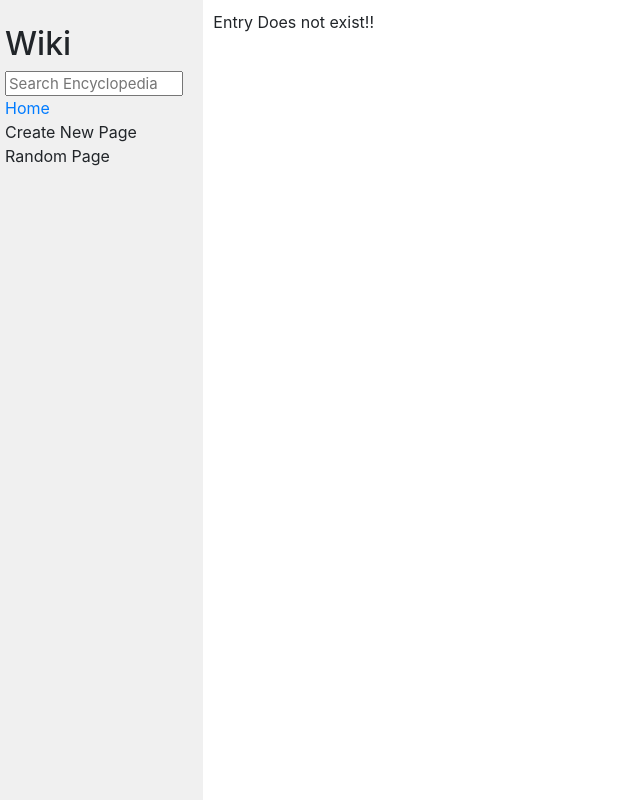
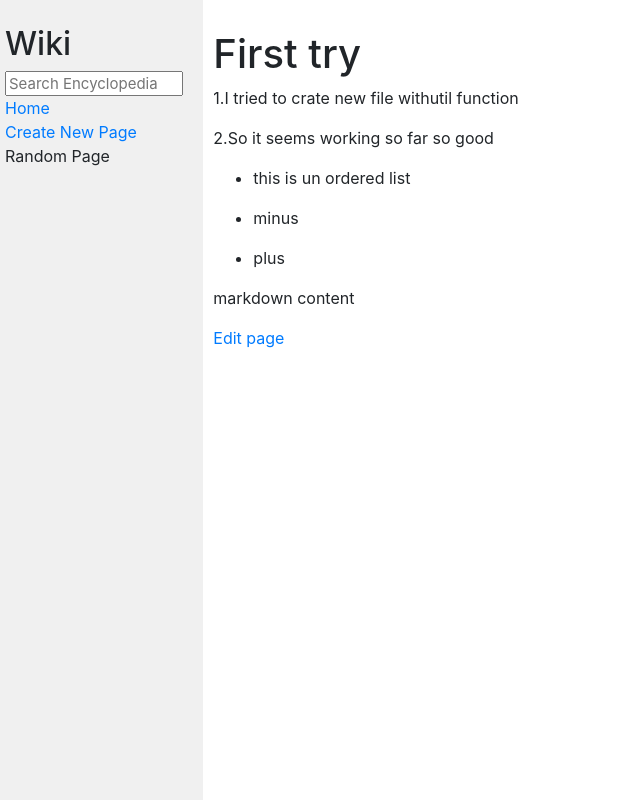
Before and after one commit to xyertem/wiki, a Django app: a page that uses encyclopedia/templates/encyclopedia/layout.html in a window 1280 px wide. Shown: the whole page, without its empty margins (0-640 px from the left). Run offline with Django 3.2, Linux system fonts and the light colour scheme; some libraries are stand-ins or nearby versions.

Commit message:
added django form for creating new page

```diff
--- a/encyclopedia/static/encyclopedia/styles.css
+++ b/encyclopedia/static/encyclopedia/styles.css
@@ -15,6 +15,7 @@ h1 {
 textarea {
     height: 90vh;
     width: 80%;
+    border: 1px solid black;
 }
 
 .main {
--- a/encyclopedia/templates/encyclopedia/EntryPage.html
+++ b/encyclopedia/templates/encyclopedia/EntryPage.html
@@ -5,8 +5,11 @@
 {% endblock %}
 
 {# in views.py, i created a function called entry from taking entry by it's title using utility function called get_entry(); "wiki/<str:title> in url.py in path field" #}
+
 {% block body %}
 
-        {{ entries|safe }}
+        {{ page|safe }}
 
-{% endblock %}
+        <a href="editpage.html">Edit page</a>
+
+        {% endblock %}
--- a/encyclopedia/templates/encyclopedia/index.html
+++ b/encyclopedia/templates/encyclopedia/index.html
@@ -9,7 +9,7 @@
 
     <ul>
         {% for entry in entries %}
-          <a href="{% url 'wiki:entryPage' entry %}"><li>{{ entry }}</li></a>
+          <a href="{% url 'encyclopedia:entryPage' entry %}"><li>{{ entry }}</li></a>
         {% endfor %}
     </ul>
 
--- a/encyclopedia/templates/encyclopedia/layout.html
+++ b/encyclopedia/templates/encyclopedia/layout.html
@@ -13,13 +13,13 @@
             <div class="sidebar col-lg-2 col-md-3">
                 <h2>Wiki</h2>
                 <form>
-                    <input action="#" method="POST" class="search" type="text" name="q" placeholder="Search Encyclopedia">
+                    <input action="#" method="POST" class="search" type="text" name="title" placeholder="Search Encyclopedia">
                 </form>
                 <div>
-                    <a href="{% url 'wiki:index' %}">Home</a>
+                    <a href="{% url 'encyclopedia:index' %}">Home</a>
                 </div>
                 <div>
-                    Create New Page
+                  <a href="{% url 'encyclopedia:newPage' %}">Create New Page</a>
                 </div>
                 <div>
                     Random Page
--- a/encyclopedia/urls.py
+++ b/encyclopedia/urls.py
@@ -2,10 +2,10 @@ from django.urls import path
 
 from . import views
 
-app_name = "wiki"
+app_name = "encyclopedia"
 urlpatterns = [
     path("", views.index, name="index"),
     path("wiki/<str:title>", views.entry, name="entryPage"),
-  # path("search_bar", views.search_bar , name="search_bar")
+    path("newEntry", views.newEntry, name="newPage"),
 
 ]
--- a/encyclopedia/util.py
+++ b/encyclopedia/util.py
@@ -34,4 +34,4 @@ def get_entry(title):
         f = default_storage.open(f"entries/{title}.md")
         return f.read().decode("utf-8")
     except FileNotFoundError:
-        return "Entry Does not exist!!"
+        return None
--- a/encyclopedia/views.py
+++ b/encyclopedia/views.py
@@ -1,8 +1,45 @@
 from django.shortcuts import render
+from django.urls import reverse
+from django.http import HttpResponseRedirect, HttpResponseNotFound
+from django import forms
 import markdown2
+
 from . import util
 
+class editForm(forms.Form):#this is crerated a form with from class with multiple field
+    title = forms.CharField(label="Title")
+    content = forms.CharField(widget=forms.Textarea)
 
+
+
+def newEntry(request):
+
+    if request.method == 'POST':
+
+        form = editForm(request.POST)
+
+        if form.is_valid():
+
+           title = form.cleaned_data["title"]
+
+           content = form.cleaned_data["content"]
+
+           util.save_entry(title,content)
+
+           return HttpResponseRedirect(reverse("encyclopedia:index"))
+
+        else:
+
+            return render(request, "encyclopedia/newPage.html", {
+            "form": form
+            })
+
+    return render(request, "encyclopedia/newPage.html", {
+            "form": editForm()
+            })
+
+def editpage(request):
+    return None
 
 def index(request):
     return render(request, "encyclopedia/index.html", {
@@ -11,23 +48,10 @@ def index(request):
 
 
 def entry(request, title):
-    return render(request,"encyclopedia/EntryPage.html",{# Here, I converted md file to html
-        "entries": markdown2.markdown(util.get_entry(title)),
-        "entry_title": title #I got page title by user with this variable that i used in entrypage.html to display title name of page.
+    try:
+        return render(request,"encyclopedia/EntryPage.html",{# Here, I converted md file to html
+            "page": markdown2.markdown(util.get_entry(title)),
+            "entry_title": title #I got page title  with this variable that i used in entrypage.html to display title name of page.
     })
-
-"""
-def search_bar(request, title):
-
-    ent_name = util.list_entries()
-    list_ent = []
-    for name in range(len(ent_name)):
-        list_ent.append(ent_name[name])
-        if title == list_ent[name]:
-            return render(request,"encyclopedia/EntryPage.html",{
-                "entries": util.get_entry(title),
-                "entry_title": title
-                })
-        else:
-            return render(request,"encyclopedia/index.html")
-"""
+    except:
+        return HttpResponseNotFound("Entry Does not exist")
--- /dev/null
+++ b/entries/Markdown Test 1.md
@@ -0,0 +1,21 @@
+#First try
+
+
+
+1.I tried to crate new file withutil function
+
+
+
+2.So it seems working so far so good
+
+
+
+* this is un ordered list
+
+- minus
+
++ plus
+
+
+
+markdown content
```
Also changed, not shown: encyclopedia/templates/encyclopedia/newPage.html (+15 -0 lines).
